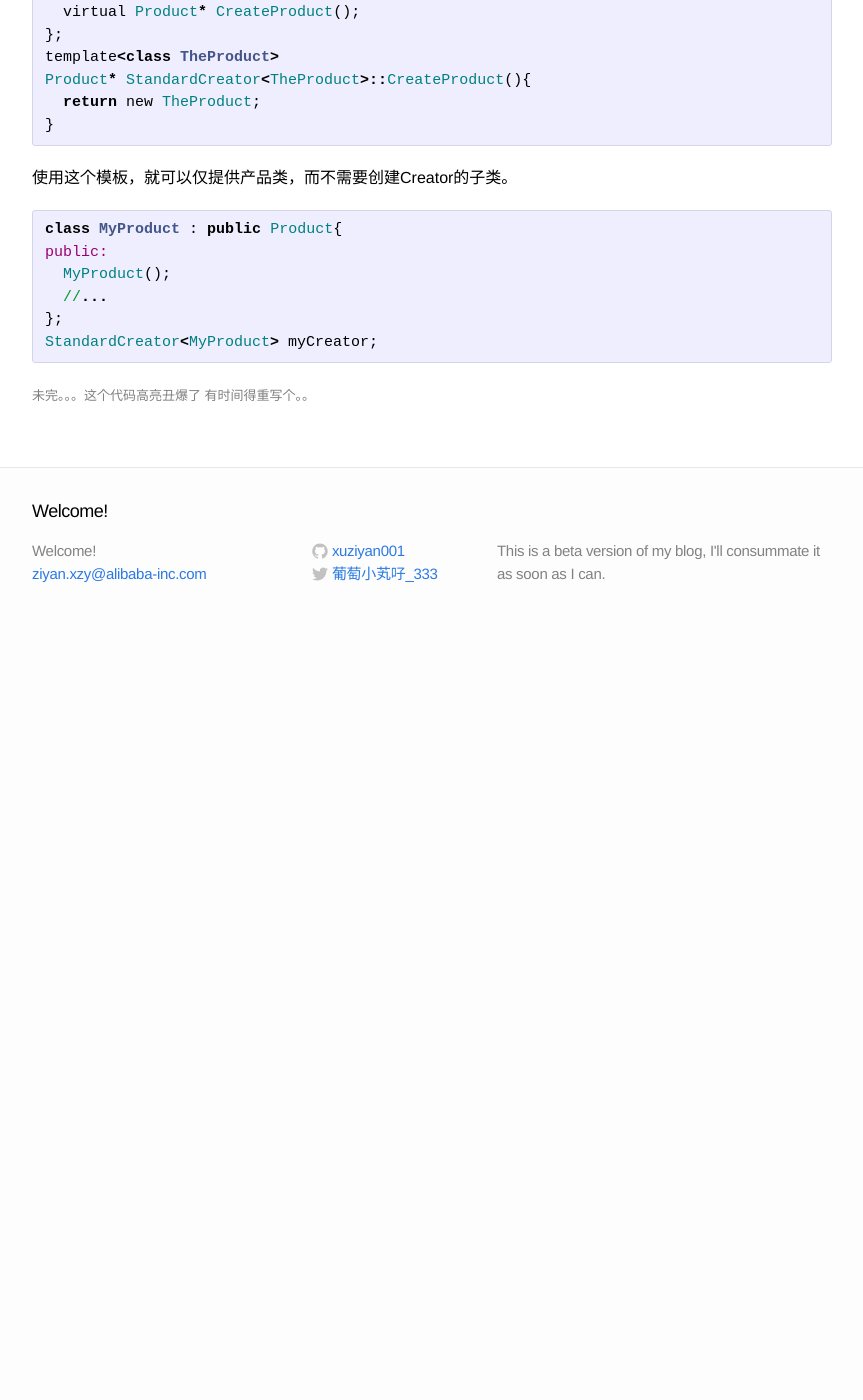
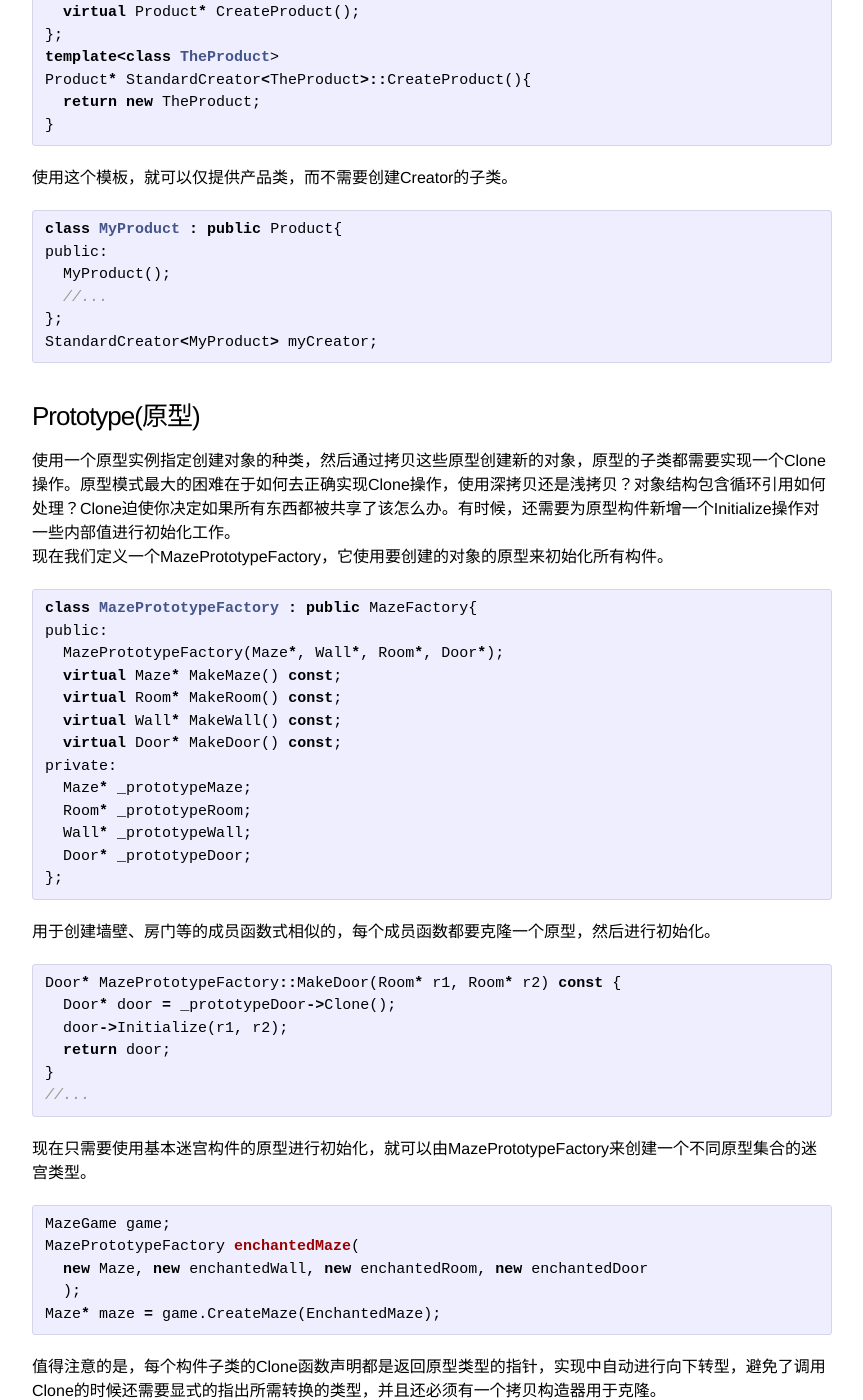
Before and after one commit to xuziyan001/xuziyan001.github.io, a Jekyll site: the page built from _posts/2014-08-05-design patterns(1).markdown, in a window 1280 px wide and 1400 px high, scrolled down 2752 px. Shown: the whole window, without its empty margins (208-1071 px from the left). Built offline with Jekyll 4.4.1, drawn with Linux system fonts in a browser that asks for light colours; Markdown is read by kramdown in place of the engine named in the settings; before the commit the page ends 3382 px from its top, so only the background shows below that; some of the changed text lies outside the part shown.

Commit message:
add new patterns

```diff
--- a/_config.yml
+++ b/_config.yml
@@ -8,5 +8,6 @@
 github_username:  xuziyan001
 
 # Build settings
-markdown: kramdown
+highlighter: pygments
+markdown: redcarpet
 permalink: pretty
--- a/_posts/2014-08-05-design patterns(1).markdown
+++ b/_posts/2014-08-05-design patterns(1).markdown
@@ -11,7 +11,7 @@
 <p>
 抽象工厂的意图是提供一个创建一系列相关或相互依赖对象的接口，而无需指定它们具体的类。<br>
 什么意思呢？应该是通过AbstractFactory仅声明一个创建产品的接口，产品的每个组件都有一个抽象类，而具体的子类则用来实现产品特定的风格。利用书上创建迷宫的例子来说：
-{% highlight ruby %}
+{% highlight cpp %}
 class MazeFactory{
 public:
   MazeFactory();
@@ -26,7 +26,7 @@
 };
 {% endhighlight %}
 类MazeFactory作为一个抽象工厂，它建造房间，墙壁，房间之间的门，建造迷宫的程序将MazeFactory作为一个参数，就可以指定要创建迷宫的所有组件。当我们要创建另一个魔法型迷宫时，我们可以创建实例工厂EnchantedMazeFactory去重定义不同的成员函数并返回组件的不同子类。
-{% highlight ruby %}
+{% highlight cpp %}
 class EnchantedMazeFactory : public MazeFactory{
 public:
   EnchantedMazeFactory();
@@ -39,7 +39,7 @@
 };
 {% endhighlight %}
 这样，CreateMaze就可以接受一个EnchantedMazeFactory实例来建造魔法型迷宫：
-{% highlight ruby %}
+{% highlight cpp %}
 MazeGame game;
 EnchantedMazeFactory factory;
 game.CreateMaze(factory);
@@ -49,7 +49,7 @@
 <p>
 生成器将一个复杂对象的构建与它的表示分离，使得同样的构建过程可以创建不同的表示。这句话读起来真是拗口极了，简单说来，生成器就是分离你的构造代码和表示代码，使你可以对构造过程进行更精细的控制，并且可以改变一个产品的内部展示。<br>
 通常，一个抽象的Builder类为导向者可能要求创建的每一个构件定义一个操作，这些操作缺省什么都不做，由ConcreteBuilder类对它有兴趣创建的构件重定义这些操作，现在我们以Builder模式创建一个迷宫：
-{% highlight ruby %}
+{% highlight cpp %}
 class MazeBuilder{
 public:
   virtual void BuildMaze(){}
@@ -62,7 +62,7 @@
 };
 {% endhighlight %}
 子类StandardMazeBuilder是一个创建迷宫的简单实现：
-{% highlight ruby %}
+{% highlight cpp %}
 class StandardMazeBuilder : MazeBuilder{
 public:
   StandardMazeBuilder();
@@ -76,7 +76,7 @@
 };
 {% endhighlight %}
 现在，我们就可以用CreateMaze和StandardMazeBuilder来创建一个迷宫：
-{% highlight ruby %}
+{% highlight cpp %}
 Maze* maze;
 MazeGame game;
 StandardMazeBuilder builder;
@@ -84,7 +84,7 @@
 maze = builder.GetMaze();
 {% endhighlight %}
 若需要创建另一个迷宫，就可以在MazeGame类中定义一个CreateAnotherMaze函数：
-{% highlight ruby %}
+{% highlight cpp %}
 Maze* MazeGame::CreateAnotherMaze(MazeBuilder& builder)
 {% endhighlight %}
 用来分离迷宫的表示和实际构造情况。
@@ -93,7 +93,7 @@
 <p>
 其实上述抽象工厂就是使用工厂方法实现的，工厂方法定义一个用于创建对象的接口，让子类来决定实例化哪一个类。这里介绍一个我个人觉得很酷的，使用模板来避免创建子类的方法。<br>
 工厂方法有一个潜在的问题就是可能仅为了创建合适的Product对象而迫使你创建Creator子类，这时，我们可以提供一个Creator的模板子类，它使用Product类作为模板参数：
-{% highlight ruby %}
+{% highlight cpp %}
 class Creator{
   public:
     virtual Product* CreateProduct() = 0;
@@ -109,7 +109,7 @@
 }
 {% endhighlight %}
 使用这个模板，就可以仅提供产品类，而不需要创建Creator的子类。
-{% highlight ruby %}
+{% highlight cpp %}
 class MyProduct : public Product{
 public:
   MyProduct();
@@ -118,4 +118,92 @@
 StandardCreator<MyProduct> myCreator;
 {% endhighlight %}
 </p>
-<font size="2" color="grey">未完。。。这个代码高亮丑爆了 有时间得重写个。。</font>
+<h3>Prototype(原型)</h3>
+<p>
+使用一个原型实例指定创建对象的种类，然后通过拷贝这些原型创建新的对象，原型的子类都需要实现一个Clone操作。原型模式最大的困难在于如何去正确实现Clone操作，使用深拷贝还是浅拷贝？对象结构包含循环引用如何处理？Clone迫使你决定如果所有东西都被共享了该怎么办。有时候，还需要为原型构件新增一个Initialize操作对一些内部值进行初始化工作。<br>
+现在我们定义一个MazePrototypeFactory，它使用要创建的对象的原型来初始化所有构件。
+{% highlight cpp %}
+class MazePrototypeFactory : public MazeFactory{
+public:
+  MazePrototypeFactory(Maze*, Wall*, Room*, Door*);
+  virtual Maze* MakeMaze() const;
+  virtual Room* MakeRoom() const;
+  virtual Wall* MakeWall() const;
+  virtual Door* MakeDoor() const;
+private:
+  Maze* _prototypeMaze;
+  Room* _prototypeRoom;
+  Wall* _prototypeWall;
+  Door* _prototypeDoor;
+};
+{% endhighlight %}
+用于创建墙壁、房门等的成员函数式相似的，每个成员函数都要克隆一个原型，然后进行初始化。
+{% highlight cpp %}
+Door* MazePrototypeFactory::MakeDoor(Room* r1, Room* r2) const {
+  Door* door = _prototypeDoor->Clone();
+  door->Initialize(r1, r2);
+  return door;
+}
+//...
+{% endhighlight %}
+现在只需要使用基本迷宫构件的原型进行初始化，就可以由MazePrototypeFactory来创建一个不同原型集合的迷宫类型。
+{% highlight cpp %}
+MazeGame game;
+MazePrototypeFactory enchantedMaze(
+  new Maze, new enchantedWall, new enchantedRoom, new enchantedDoor
+  );
+Maze* maze = game.CreateMaze(EnchantedMaze);
+{% endhighlight %}
+值得注意的是，每个构件子类的Clone函数声明都是返回原型类型的指针，实现中自动进行向下转型，避免了调用Clone的时候还需要显式的指出所需转换的类型，并且还必须有一个拷贝构造器用于克隆。
+{% highlight cpp %}
+Wall* enchantedWall::Clone() const {
+  return new enchantedWall(*this);
+}
+enchantedWall::enchantedWall (const enchantedWall& other) : Wall(other) {
+  _enchantedWall = other._enchantedWall;
+}
+{% endhighlight %}
+当一个系统中的原型数目不固定时，最好是可以保持一个可用原型的注册表来对原型进行更好的管理。
+</p>
+<h3>Singleton(单例)</h3>
+<p>
+单例模式应该是听说得最多的设计模式之一了吧，但是一直不懂究竟什么样的设计才能被称为单例模式设计，书上给出的定义是“保证一个类仅有一个实例，并提供一个访问它的全局访问点”、“让类自身负责保存它的唯一实例，这个类可以保证没有其他实例可以被创建，并且它可以提供一个访问该实例的方法”。需要注意的是：
+<table border="0">
+  <tr>1、为了保证静态对象只有一个实例会被声明，可以使用静态成员函数返回唯一实例。</tr><br>
+  <tr>2、使用一个单例注册表(registry of singleton)，Singleton类可以根据名字在一个众所周知注册表中注册它们。</tr>
+</table>
+{% highlight cpp %}
+class Singleton{
+public:
+  static void Register(const char* name, Singleton*);
+  static Singleton* Instance();
+protected:
+  static Singleton* Lookup(const char* name);
+private:
+  static Singleton* _instance;
+  static List<NameSingletonPair>* _registry;
+};
+{% endhighlight %}
+假定一个环境变量指定了所需要单例的名字，那么Instance()函数就可以根据获取环境变量来进行查找。
+{% highlight cpp %}
+Singleton* Singleton::Instance(){
+  if(_instance == 0){ //惰性初始化(Lazy Initialize)
+    const char* singletonName = getenv("SINGLETON");
+	_instance = Lookup(singletonName);
+	//没有此单例则返回0
+  }
+  return _instance;
+}
+{% endhighlight %}
+其他单例可以在自己的构造函数中注册自己，但除非实例化类否则它们的构造函数不会被调用。在C++中，我们可以在包含MySingleton实现的文件中定义：
+{% highlight cpp %}
+static MySingleton mySingleton
+{% endhighlight %}
+来避免这个问题。
+</p>
+<h3>最后</h3>
+<p>
+因为是一边翻着书，一边把觉得有用的东西往上贴的，不免看起来乱乱的，还有这个奇怪的代码高亮以及字体设置排版等问题，都需要去解决一下，这些都在之后慢慢改进吧，还有是不是应该弄一些比较炫酷的功能呢？<br>
+这个网站实际上是以陈皓师兄的coolshell为目标的，结果上阿里内外一搜，发现陈皓的主管竟然是章文嵩，当时章文嵩跟我们培训的时候我还觉得他萌萌的呢。。。
+</p>
+<font size="2" color="grey">Whatever, 今天周五了，啊哈哈哈哈。。。</font>
```
